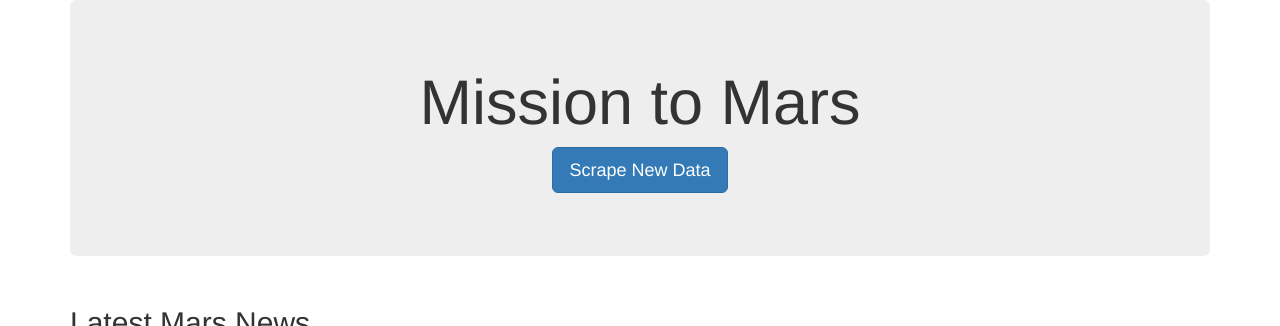
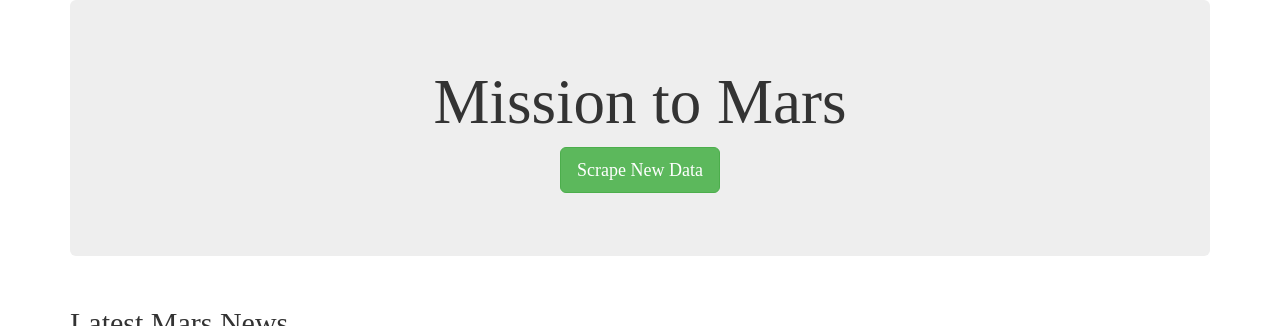
Before and after one commit to aj-valentine/Mission_To_Mars, a Flask app: page / in a window 1280 px wide. Shown: the top 326 px of the page. Run offline with Flask 2, Linux system fonts and the light colour scheme; data that the repository does not hold is empty; some libraries are stand-ins or nearby versions.

Commit message:
adding final formatting details

```diff
--- a/templates/index.html
+++ b/templates/index.html
@@ -10,13 +10,13 @@
       href="https://maxcdn.bootstrapcdn.com/bootstrap/3.3.7/css/bootstrap.min.css"
     />
   </head>
-  <body>
+  <body style="font-family: serif">
     <div class="container">
       <!-- Add Jumbotron to Header -->
       <div class="jumbotron text-center">
         <h1>Mission to Mars</h1>
         <!-- Add a button to activate scraping script -->
-        <p><a class="btn btn-primary btn-lg" href="/scrape" role="button">Scrape New Data</a></p>
+        <p><a class="btn btn-success btn-lg" href="/scrape" role="button">Scrape New Data</a></p>
       </div>
 
       <!-- Add section for Mars News -->
@@ -48,8 +48,9 @@
         <div class="col-md-4">
           <!-- Mars Facts -->
           <div class="row" id="mars-facts">
-            <h4>Mars Facts</h4>
+            <h3>Mars Facts</h3>
             {{ mars.facts | safe }}
+          </table>
           </div>
         </div>
       </div>
```
